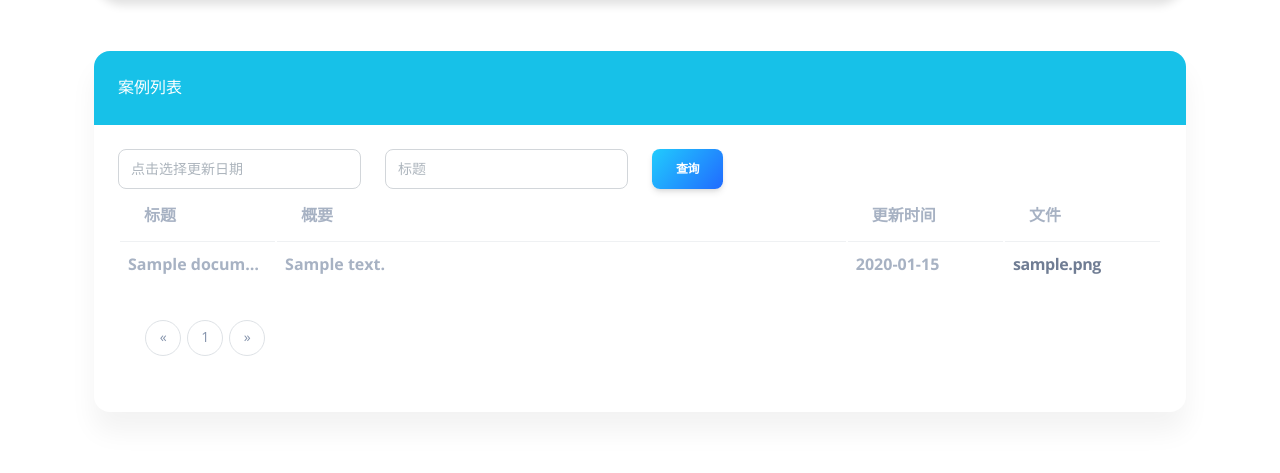
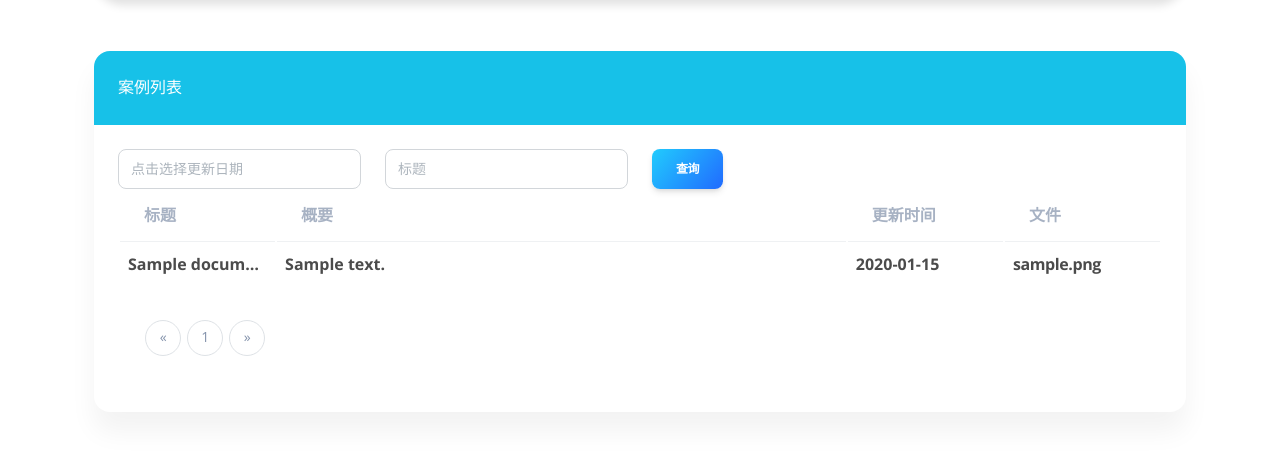
Before and after one commit to Aliancn/Prepaid-dispute-resolution-platform, a Django app: page /documents/ in a window 1280 px wide. Shown: the part 73-546 px from the top of the page. Run offline with Django 4.2, Linux system fonts and the light colour scheme; a user stored in the database is signed in; tables that the repository leaves empty hold one stand-in row (values such as "Sample post"); some libraries are stand-ins or nearby versions.

Commit message:
修改字体

```diff
--- a/home/models.py
+++ b/home/models.py
@@ -10,7 +10,7 @@ class UserInfo(models.Model):
     user = models.OneToOneField(User, on_delete=models.CASCADE)
 
     avatar = models.ImageField(
-        upload_to='static/images/avatar/', null=True, blank=True)
+        upload_to='static/images/avatar/', null=True, blank=True, default='static/images/avatar/1.png')
 
 
     # 关联
@@ -27,7 +27,6 @@ class Provements(models.Model):
 
     id = models.AutoField(primary_key=True)
     user = models.ForeignKey(User, on_delete=models.CASCADE)
-    document = models.ForeignKey('Documents', on_delete=models.CASCADE)
     # provement = models.ImageField(upload_to='static/provements/', null=True, blank=True)
     file_provements = models.ManyToManyField(
         'File', related_name='file_provements')
--- a/home/templates/pages/documents.html
+++ b/home/templates/pages/documents.html
@@ -42,13 +42,13 @@
                         </thead>
                         <tbody>
                             {% for document in documents %}
-                                <tr class="text-secondary text-x font-weight-bolder opacity-7">
-                                    <td style="text-overflow:ellipsis; white-space: nowrap; overflow: hidden;">{{ document.title }}</td>
-                                    <td style="text-overflow:ellipsis; white-space: nowrap; overflow: hidden;">{{ document.content }}</td>
-                                    <td style="text-overflow:ellipsis; white-space: nowrap; overflow: hidden;">{{ document.update_time|date:"Y-m-d" }}</td>
-                                    <td style="text-overflow:ellipsis; white-space: nowrap; overflow: hidden;">
+                                <tr class="text-x font-weight-bold opacity-7">
+                                    <td style="text-overflow:ellipsis; white-space: nowrap; overflow: hidden; color: black; font-weight: bold;">{{ document.title }}</td>
+                                    <td style="text-overflow:ellipsis; white-space: nowrap; overflow: hidden; color: black; font-weight: bold;">{{ document.content }}</td>
+                                    <td style="text-overflow:ellipsis; white-space: nowrap; overflow: hidden; color: black; font-weight: bold;">{{ document.update_time|date:"Y-m-d" }}</td>
+                                    <td style="text-overflow:ellipsis; white-space: nowrap; overflow: hidden; color: black; font-weight: bold;">
                                         {% if document.file %}
-                                            <a href="{{ document.file.url }}" download>{{ document.file.name }}</a>
+                                            <a href="{{ document.file.url }}" download style="color: black; font-weight: bold;">{{ document.file.name }}</a>
                                         {% endif %}
                                     </td>
                                 </tr>
--- a/home/views.py
+++ b/home/views.py
@@ -290,7 +290,7 @@ def provements_upload(request):
         file_info = request.POST.getlist('file_info')
         img_info = request.POST.getlist('img_info')
         selectedDocument_id = request.POST.get('selected_document')
-
+        #
         img_ids = []
         if img_provements:
             for i, img in enumerate(img_provements):
@@ -309,9 +309,9 @@ def provements_upload(request):
                 file_ids.append(file_instance.id)
 
         document = Documents.objects.filter(id=selectedDocument_id).first()
-
+        #
         pro = Provements.objects.create(
-            user=current_user, title=title, content=content, document=document)
+            user=current_user, title=title, content=content)
         if img_ids:
             pro.img_provements.add(*img_ids)
         if file_ids:
```
Also changed, not shown: home/migrations/0024_remove_provements_document.py (added), media/static/images/covers/1_OuBXvda.png (added), media/static/images/covers/2_HAqpg3p.png (added), 8 other files.
